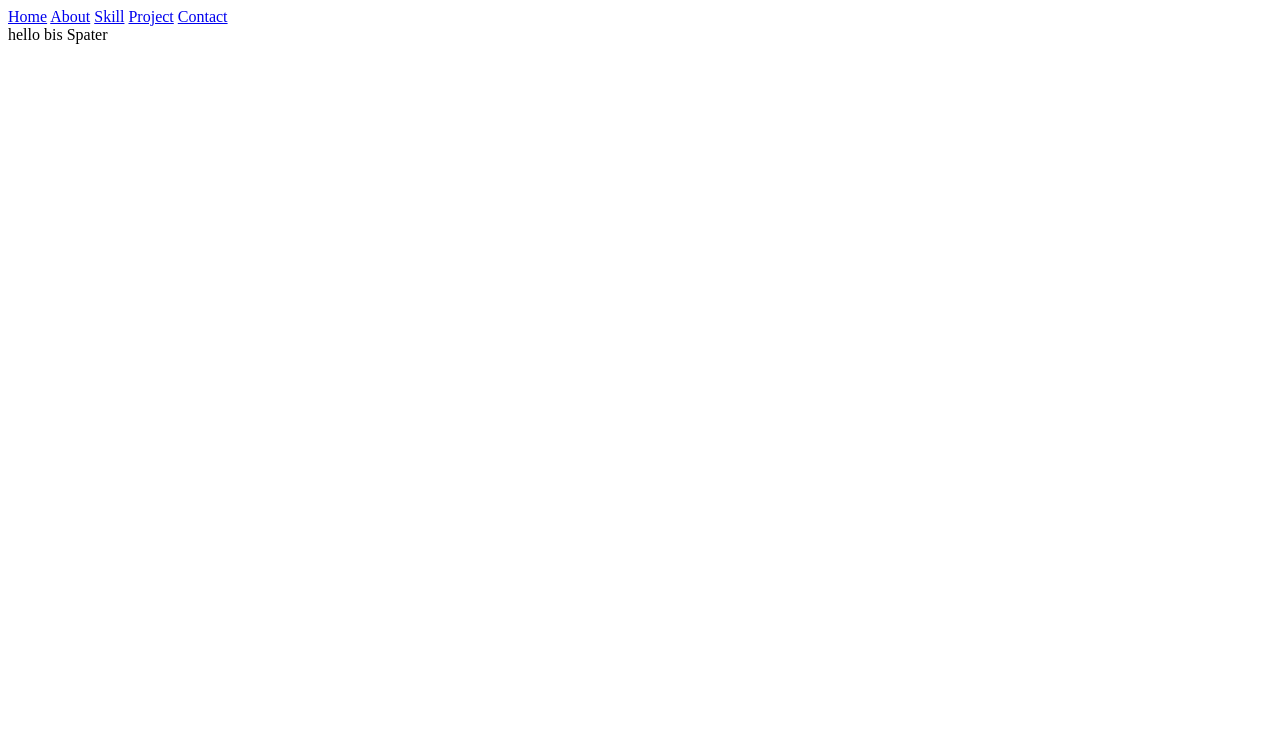
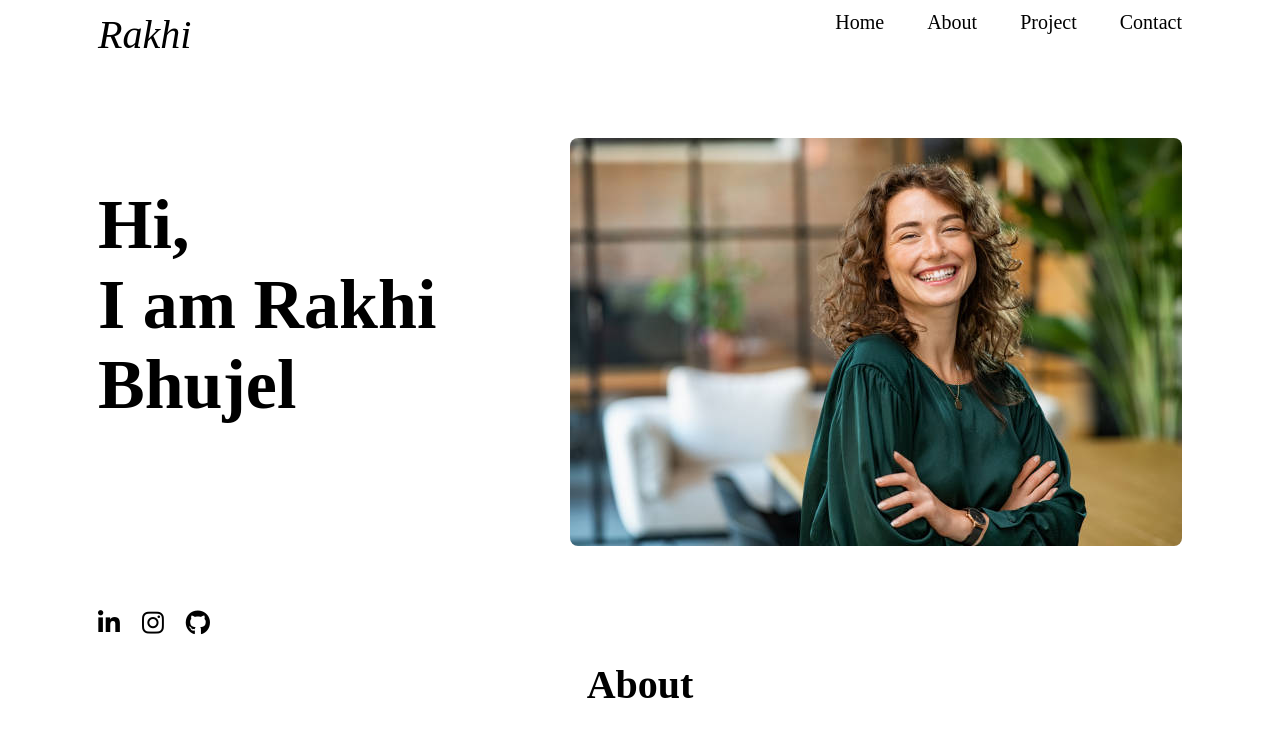
Before and after one commit to Rakhibhujel/Portfolio1, a plain HTML site: page index.html in a window 1280 px wide. Drawn offline with Linux system fonts and the light colour scheme.

Commit message:
Navbar and Homepage finished

```diff
--- a/index.html
+++ b/index.html
@@ -3,24 +3,46 @@
 <head>
     <meta charset="UTF-8">
     <meta name="viewport" content="width=device-width, initial-scale=1.0">
-    <title>Portfolio
+    <title>Portfolio</title>
     <link rel="stylesheet" href="style.css">
-    </title>
+    <link rel="stylesheet" href="https://cdnjs.cloudflare.com/ajax/libs/font-awesome/6.7.2/css/all.min.css" integrity="sha512-Evv84Mr4kqVGRNSgIGL/F/aIDqQb7xQ2vcrdIwxfjThSH8CSR7PBEakCr51Ck+w+/U6swU2Im1vVX0SVk9ABhg==" crossorigin="anonymous" referrerpolicy="no-referrer" />
 </head>
 <body>
+    <!-- Navbar -->
     <div class="navbar">
-        <div class="logo">
-<div class="nav-links">
+        <div class="logo">Rakhi</div>
+
+    <div class="nav_links" style="color: black;">
         <a href="home">Home</a>
         <a href="about">About</a>
-<a href="skill">Skill</a>
         <a href="project">Project</a>
         <a href="contact">Contact</a>
     </div>
+ </div>
+
+ <div class="hello">
+    <div class="hi"><h1>Hi,<br> I am Rakhi Bhujel</h1></div>
+    <div class="image"><img src="images/girl.jpg" alt=""></div>
+ </div>
+
+<div class="media_logo">
+    <a href="https://linkedin.com/Rakhi Bhujel" target="_blank" class="linkedin">
+        <i class="fa-brands fa-linkedin-in" ></i>
+    </a>
+
+    <a href="https://instagram.com/rakhi.bhujel.9" target="_blank" class="instagram">
+        <i class="fa-brands fa-instagram"></i>
+    </a>
+
+    <a href="https://github.com/Rakhibhujel" target="_blank" class="github">
+        <i class="fa-brands fa-github"></i>
+      </a>
 
 
 </div>
-    </div>
-    hello bis Spater
+
+<!-- About -->
+ <h2>About</h2>
+
 </body>
 </html>
--- a/style.css
+++ b/style.css
@@ -0,0 +1,90 @@
+.navbar{
+    display: flex;
+    justify-content: space-between;
+    font-size: 20px;
+    font-weight: 40px;
+    padding-left: 90px;
+    padding-right: 90px;
+    height: 30px;
+}
+
+.logo{
+    margin-top: 2.6px;
+    font-size: 40px;
+    font-style: italic;
+}
+
+.nav_links{
+    display: flex;
+    gap: 43px;
+    margin-top: 2.6px;
+}
+
+.nav_links a{
+    color: black;
+    text-decoration: none;
+    transition: color 0.3sec;
+}
+
+.nav_links a:hover{
+    color: blue;
+}
+
+.hello{
+    padding-left: 90px;
+    padding-right: 90px;
+    font-size: 35px;
+     padding-top: 100px;
+     display: flex;
+     justify-content: space-between;
+}
+
+.hello img{
+    margin-right: 0px;
+    border-radius: 8px;
+}
+
+.media_logo{
+    display: flex;
+    gap: 22px;
+    padding-left: 90px;
+    margin-top: 56px;
+    height: 0px;
+    width: 0px;
+}
+
+.linkedin i{
+    color: black;
+    font-size: 25px;
+    transition: color 0.3sec;
+}
+
+.linkedin i:hover{
+    color: blue;
+}
+
+.github i{
+    color: black;
+    font-size: 25px;
+    transition: color 0.3sec;
+}
+
+.github i:hover{
+    color: blue;
+}
+
+.instagram i{
+    color: black;
+    font-size: 25px;
+    transition: color 0.3sec;
+}
+
+.instagram i:hover{
+    color: blue;
+}
+
+h2{
+text-align: center;
+font-size: 40px;
+margin-top: 50px;
+}
```
Also changed, not shown: images/girl.jpg (added). Lines whose indentation alone changed are shown as unchanged.
